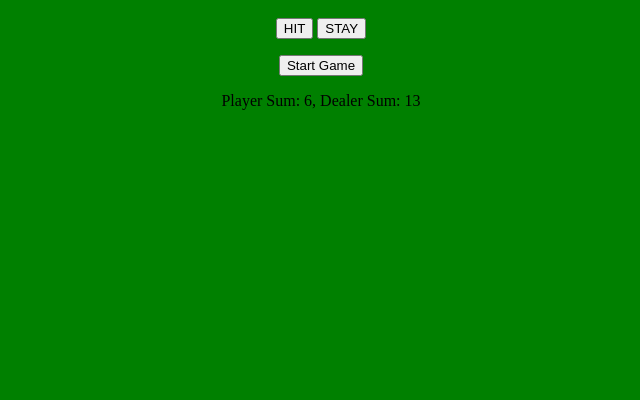
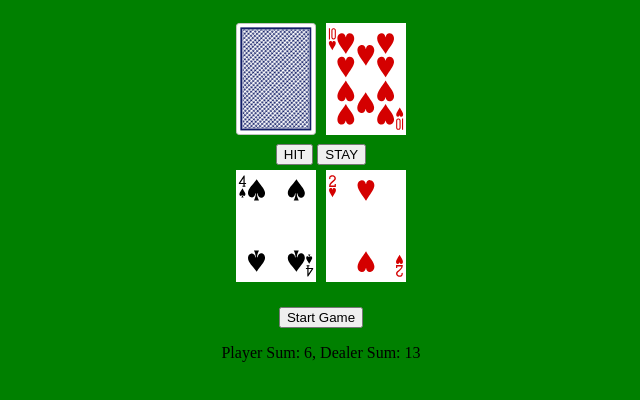
Before and after one commit to NSnyc/BlackJack, a plain HTML site: page index.html in a window 1280 px wide. Shown: the part 120-520 px from the top of the page, without its empty margins (319-959 px from the left). Drawn offline with Linux system fonts and the light colour scheme.

Commit message:
Add Render Function and Hide Dealers First Card

```diff
--- a/css/style.css
+++ b/css/style.css
@@ -3,6 +3,19 @@ body {
   text-align: center;
 }
 
-.is-hidden {
-  visibility: hidden;
+.card.hidden {
+  background-image: url("../assets/images/backs/blue.svg");
+  background-size: cover;
+  width: 80px;
+  height: 111.59px;
+  margin: 5px;
+  background-color: white;
+  display: inline-block;
 }
+
+#dealerhand img, #playerhand img{
+  background-color: white;
+  width: 80px;
+  height: auto;
+  margin: 5px;
+}
--- a/js/app.js
+++ b/js/app.js
@@ -61,6 +61,7 @@ function init() {
   createDeck()
   dealCards()
   showSums()
+  render()
 }
 
 function createDeck() {
@@ -120,6 +121,28 @@ function showSums() {
   sumContent.innerHTML = `Player Sum: ${playerSum}, Dealer Sum: ${dealerSum}`
 }
 
+function render() {
+  dealerContent.innerHTML = ""
+  playerContent.innerHTML = ""
+  dealerHand.forEach((card, index) => {
+      if (index === 0) {
+          let hiddenCardDiv = document.createElement("div")
+          hiddenCardDiv.className = "card hidden"
+          hiddenCardDiv.dataset.card = card
+          dealerContent.appendChild(hiddenCardDiv)
+      } else {
+          let cardImg = document.createElement("img")
+          cardImg.src = `./assets/images/cards/${card}.svg`
+          dealerContent.appendChild(cardImg)
+      }
+  })
+  playerHand.forEach(card => {
+      let cardImg = document.createElement("img")
+      cardImg.src = `./assets/images/cards/${card}.svg`
+      playerContent.appendChild(cardImg)
+  })
+  showSums()
+}
 
 //// Initialize Deck Function:
 ////   Create a list of cards 2-10 and face cards (J, Q, K, A) for   each suit (Hearts, Diamonds, Clubs, Spades)
@@ -134,8 +157,8 @@ function showSums() {
 ////   Pop two cards from deck to dealer hand
 //   One Card is hidden (CSS)
 
-// Output Game State Function:
-//   Output player hand and sum
+//// Output Game State Function:
+////   Output player hand and sum
 //   Output one dealer card
 
 // isBust Function:
```
